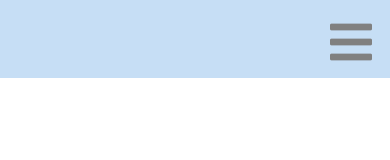
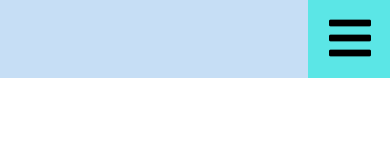
Before and after one commit to ARam2142/responsive-navbar, a plain HTML site: page index.html in a window 390 px wide. Drawn offline with Linux system fonts and the light colour scheme.

Commit message:
hamburger icon appears on window resize

```diff
--- a/index.html
+++ b/index.html
@@ -16,7 +16,9 @@
   </head>
   <body>
     <div class="header">
-      <i class="fas fa-bars"></i>
+      <button id="hamburger" type="button">
+        <i class="fas fa-bars"></i>
+      </button>
       <ul class="list">
         <a href="#"><li class="items">Home</li></a>
         <a href="#"><li class="items">About</li></a>
--- a/styles.css
+++ b/styles.css
@@ -13,6 +13,10 @@ ul.list {
   float: right;
   margin-right: 30px;
   font-size: 25px;
+}
+
+#hamburger {
+  display: none;
 }
 
 i.fas.fa-bars {
@@ -55,14 +59,20 @@ a:hover {
     font-size: 25px;
   }
 
+  #hamburger {
+    display: block;
+    float: right;
+    background-color: rgb(91, 230, 230);
+    border-style: none;
+    height: inherit;
+  }
+
   i.fas.fa-bars {
     display: block;
     font-size: 48px;
-    color: grey;
-    margin: 20px;
+    color: black;
+    margin: 15px;
     float: right;
-    display: block;
-  }
   }
 
   /* .modal {
@@ -77,3 +87,4 @@ a:hover {
     font-size: 25px;
     margin: 1rem;
   } */
+}
```
Lines whose indentation alone changed are shown as unchanged.
